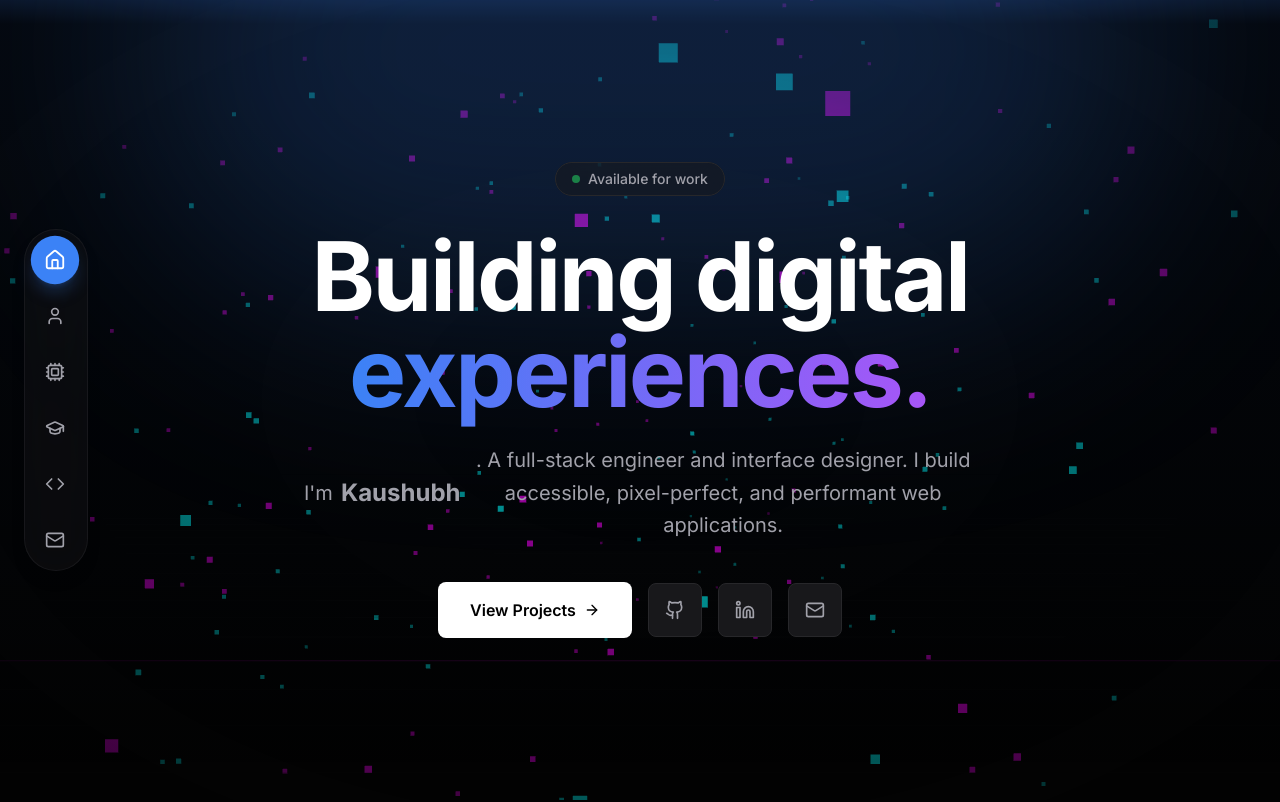
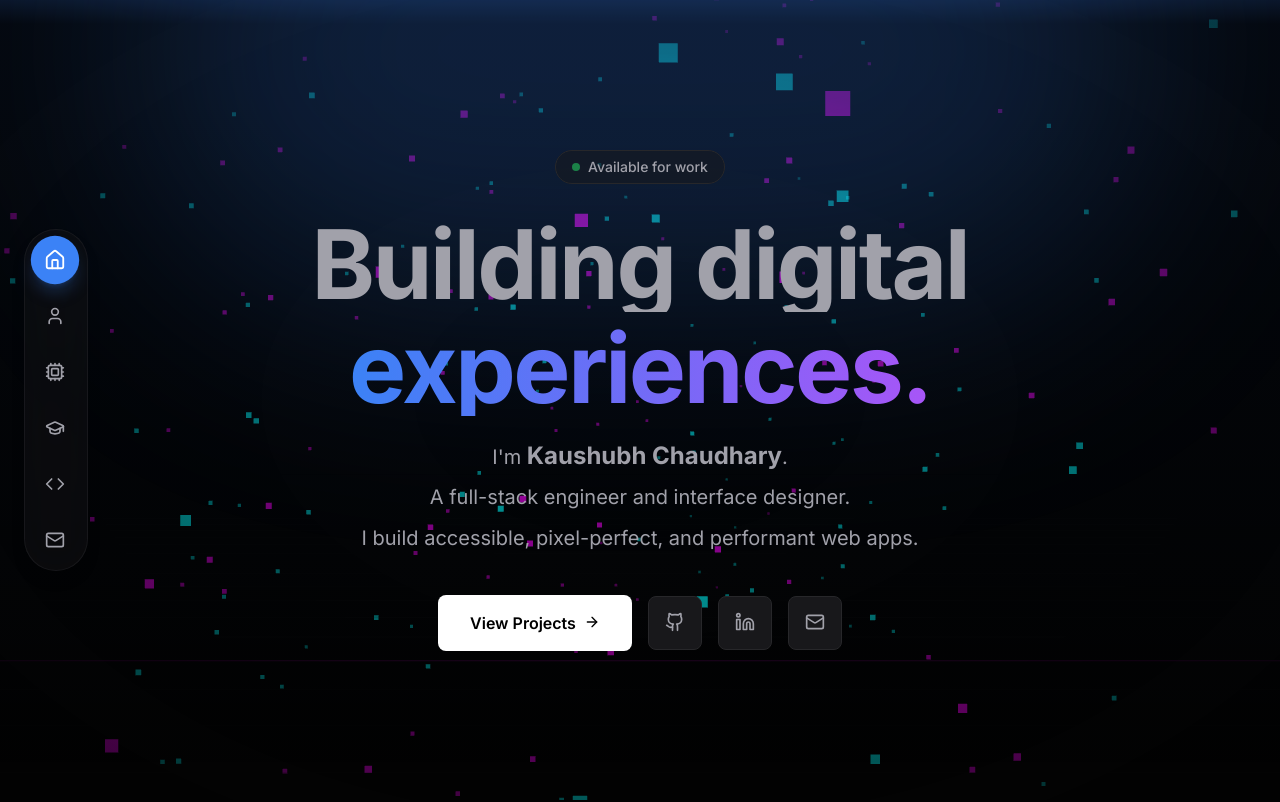
Before and after one commit to kaushubh11/protfolio-, a React (Vite) app in the folder frontend/: page / in a window 1280 px wide. Shown: the top 802 px of the page. Built offline with nearby package versions, Linux system fonts and the light colour scheme.

Commit message:
Refactor: Move Node.js backend to Vercel Serverless Functions

```diff
--- a/frontend/index.html
+++ b/frontend/index.html
@@ -1,15 +1,19 @@
 <!doctype html>
 <html lang="en">
+
 <head>
   <meta charset="UTF-8" />
   <link rel="icon" type="image/svg+xml" href="/vite.svg" />
   <meta name="viewport" content="width=device-width, initial-scale=1.0" />
-    <title>Kaushubh Chaudhary - Cyberpunk Portfolio</title>
-    <link href="https://fonts.googleapis.com/css2?family=Orbitron:wght@400;500;600;700;800;900&display=swap" rel="stylesheet">
+  <title>Kaushubh Chaudhary portfolio</title>
+  <link href="https://fonts.googleapis.com/css2?family=Orbitron:wght@400;500;600;700;800;900&display=swap"
+    rel="stylesheet">
   <link href="https://fonts.googleapis.com/css2?family=Inter:wght@400;500;600;700&display=swap" rel="stylesheet">
 </head>
+
 <body>
   <div id="root"></div>
   <script type="module" src="/src/main.jsx"></script>
 </body>
+
 </html>
--- a/frontend/package.json
+++ b/frontend/package.json
@@ -14,6 +14,7 @@
     "clsx": "^2.1.1",
     "framer-motion": "^12.23.25",
     "lucide-react": "^0.556.0",
+    "nodemailer": "^7.0.11",
     "postcss": "^8.5.6",
     "react": "^19.2.0",
     "react-dom": "^19.2.0",
--- a/frontend/src/components/Contact.jsx
+++ b/frontend/src/components/Contact.jsx
@@ -18,7 +18,7 @@ const Contact = () => {
         };
 
         try {
-            const apiUrl = import.meta.env.VITE_API_URL || 'http://localhost:5000/api/contact';
+            const apiUrl = '/api/contact';
             const response = await fetch(apiUrl, {
                 method: 'POST',
                 headers: { 'Content-Type': 'application/json' },
@@ -77,7 +77,7 @@ const Contact = () => {
                             </div>
                             <div>
                                 <h3 className="font-semibold text-white mb-1">Email</h3>
-                                <a href="mailto:bkaushubh3@gmail.com" className="text-zinc-400 hover:text-primary transition-colors">bkaushubh3@gmail.com</a>
+                                <a href="mailto:kaushubh3@gmail.com" className="text-zinc-400 hover:text-primary transition-colors">kaushubh3@gmail.com</a>
                             </div>
                         </div>
 
--- a/frontend/src/components/Hero.jsx
+++ b/frontend/src/components/Hero.jsx
@@ -1,24 +1,40 @@
-import React from 'react';
-import { motion } from 'framer-motion';
+import React, { useRef } from 'react';
+import { motion, useScroll, useTransform, useSpring } from 'framer-motion';
 import { ArrowRight, Github, Linkedin, Mail } from 'lucide-react';
 import InteractiveText from './InteractiveText';
+import MagneticButton from './MagneticButton';
 
 const Hero = () => {
+    const targetRef = useRef(null);
+    const { scrollYProgress } = useScroll({
+        target: targetRef,
+        offset: ["start start", "end start"]
+    });
+
+    const opacity = useTransform(scrollYProgress, [0, 0.5], [1, 0]);
+    const scale = useTransform(scrollYProgress, [0, 0.5], [1, 0.8]);
+    const y = useTransform(scrollYProgress, [0, 0.5], [0, 100]);
+
     return (
-        <div id="hero" className="min-h-screen w-full flex flex-col items-center justify-center relative overflow-hidden">
+        <div ref={targetRef} id="hero" className="min-h-screen w-full flex flex-col items-center justify-center relative overflow-hidden perspective-[1000px]">
             {/* Spotlight Effect - Kept as local highlight */}
             <div className="absolute top-0 left-1/2 -translate-x-1/2 w-[1000px] h-[500px] bg-primary/20 blur-[120px] rounded-full opacity-30 animate-spotlight pointer-events-none z-0 gpu-accelerated" />
 
-            <div className="relative z-10 max-w-5xl mx-auto px-4 text-center">
+            <motion.div
+                style={{ opacity, scale, y }}
+                className="relative z-10 max-w-5xl mx-auto px-4 text-center"
+            >
+                <MagneticButton className="inline-block">
                     <motion.div
                         initial={{ opacity: 0, y: 20 }}
                         animate={{ opacity: 1, y: 0 }}
                         transition={{ duration: 0.5 }}
-                    className="inline-flex items-center space-x-2 bg-zinc-900/50 border border-zinc-800 rounded-full px-4 py-1.5 mb-8 backdrop-blur-md"
+                        className="inline-flex items-center space-x-2 bg-zinc-900/50 border border-zinc-800 rounded-full px-4 py-1.5 mb-8 backdrop-blur-md cursor-pointer hover:bg-zinc-800/80 transition-colors"
                     >
                         <span className="flex h-2 w-2 rounded-full bg-green-500 animate-pulse"></span>
-                    <span className="text-sm text-zinc-400 font-medium">Available for work</span>
+                        <span className="text-sm text-zinc-400 font-medium group-hover:text-white">Available for work</span>
                     </motion.div>
+                </MagneticButton>
 
                 <motion.h1
                     initial={{ opacity: 0, y: 20 }}
@@ -26,21 +42,22 @@ const Hero = () => {
                     transition={{ duration: 0.5, delay: 0.1 }}
                     className="text-6xl md:text-8xl font-bold tracking-tight text-white mb-6"
                 >
-                    Building digital <br />
-                    <span className="text-transparent bg-clip-text bg-gradient-to-r from-primary to-secondary">
+                    <InteractiveText text="Building digital" className="block mb-2" />
+                    <span className="text-transparent bg-clip-text bg-gradient-to-r from-primary to-secondary inline-block hover:scale-105 transition-transform duration-300 origin-center cursor-default">
                         experiences.
                     </span>
                 </motion.h1>
 
-                <motion.p
+                <motion.div
                     initial={{ opacity: 0, y: 20 }}
                     animate={{ opacity: 1, y: 0 }}
                     transition={{ duration: 0.5, delay: 0.2 }}
-                    className="text-xl text-zinc-400 max-w-2xl mx-auto mb-10 leading-relaxed flex items-center justify-center gap-2"
+                    className="text-xl text-zinc-400 max-w-2xl mx-auto mb-10 leading-relaxed flex flex-col items-center justify-center gap-2"
                 >
-                    I'm <InteractiveText text="Kaushubh Chaudhary" className="text-zinc-200 text-2xl" />. A full-stack engineer and interface designer.
-                    I build accessible, pixel-perfect, and performant web applications.
-                </motion.p>
+                    <p>I'm <InteractiveText text="Kaushubh Chaudhary" className="text-zinc-200 text-2xl font-bold hover:text-primary cursor-pointer" />.</p>
+                    <p>A full-stack engineer and interface designer.</p>
+                    <p>I build accessible, pixel-perfect, and performant web apps.</p>
+                </motion.div>
 
                 <motion.div
                     initial={{ opacity: 0, y: 20 }}
@@ -48,23 +65,28 @@ const Hero = () => {
                     transition={{ duration: 0.5, delay: 0.3 }}
                     className="flex flex-col sm:flex-row items-center justify-center gap-4"
                 >
+                    <MagneticButton>
                         <button className="px-8 py-4 bg-white text-black rounded-lg font-semibold hover:bg-zinc-200 transition-colors flex items-center gap-2 group">
                             View Projects
                             <ArrowRight className="w-4 h-4 group-hover:translate-x-1 transition-transform" />
                         </button>
+                    </MagneticButton>
+
                     <div className="flex gap-4">
-                        <a href="https://github.com" target="_blank" rel="noreferrer" className="p-4 bg-zinc-900 border border-zinc-800 rounded-lg text-zinc-400 hover:text-white hover:border-zinc-700 transition-all">
-                            <Github className="w-5 h-5" />
+                        {[
+                            { icon: Github, href: "https://github.com" },
+                            { icon: Linkedin, href: "https://linkedin.com" },
+                            { icon: Mail, href: "mailto:kaushubh3@gmail.com" }
+                        ].map((item, index) => (
+                            <MagneticButton key={index}>
+                                <a href={item.href} target="_blank" rel="noreferrer" className="block p-4 bg-zinc-900 border border-zinc-800 rounded-lg text-zinc-400 hover:text-white hover:border-zinc-700 transition-all">
+                                    <item.icon className="w-5 h-5" />
                                 </a>
-                        <a href="https://linkedin.com" target="_blank" rel="noreferrer" className="p-4 bg-zinc-900 border border-zinc-800 rounded-lg text-zinc-400 hover:text-white hover:border-zinc-700 transition-all">
-                            <Linkedin className="w-5 h-5" />
-                        </a>
-                        <a href="mailto:email@example.com" className="p-4 bg-zinc-900 border border-zinc-800 rounded-lg text-zinc-400 hover:text-white hover:border-zinc-700 transition-all">
-                            <Mail className="w-5 h-5" />
-                        </a>
+                            </MagneticButton>
+                        ))}
                     </div>
                 </motion.div>
-            </div>
+            </motion.div>
         </div>
     );
 };
--- /dev/null
+++ b/frontend/src/components/MagneticButton.jsx
@@ -0,0 +1,36 @@
+import React, { useRef, useState } from 'react';
+import { motion } from 'framer-motion';
+
+const MagneticButton = ({ children, className }) => {
+    const ref = useRef(null);
+    const [position, setPosition] = useState({ x: 0, y: 0 });
+
+    const handleMouseMove = (e) => {
+        const { clientX, clientY } = e;
+        const { left, top, width, height } = ref.current.getBoundingClientRect();
+
+        const x = clientX - (left + width / 2);
+        const y = clientY - (top + height / 2);
+
+        setPosition({ x: x * 0.3, y: y * 0.3 }); // Magnetic strength
+    };
+
+    const handleMouseLeave = () => {
+        setPosition({ x: 0, y: 0 });
+    };
+
+    return (
+        <motion.div
+            ref={ref}
+            onMouseMove={handleMouseMove}
+            onMouseLeave={handleMouseLeave}
+            animate={{ x: position.x, y: position.y }}
+            transition={{ type: "spring", stiffness: 150, damping: 15, mass: 0.1 }}
+            className={className}
+        >
+            {children}
+        </motion.div>
+    );
+};
+
+export default MagneticButton;
```
Also changed, not shown: frontend/api/contact.js (added, +51 -0 lines), 2 other files (tests, documents, lock files or other folders). Lines whose indentation alone changed are shown as unchanged.
